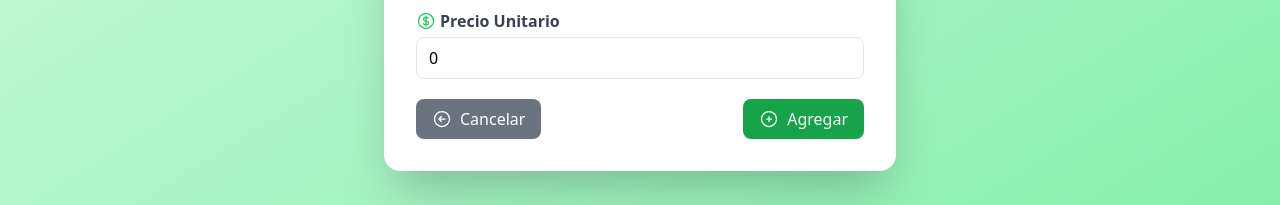
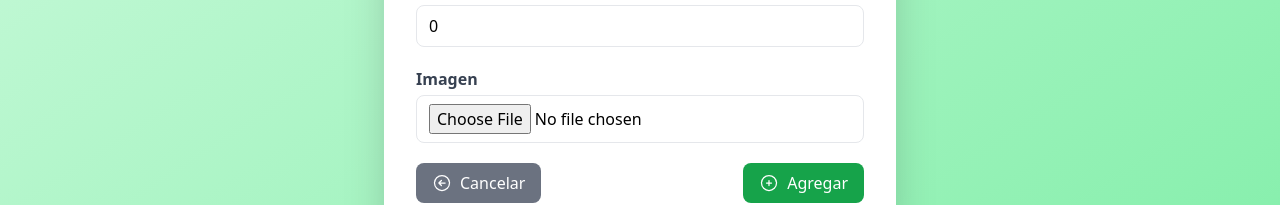
Before and after one commit to DannFox/GestordeInventarios, a React (Create React App) app: page /productos/nuevo in a window 1280 px wide. Shown: the part 581-786 px from the top of the page. Built offline with nearby package versions, Linux system fonts and the light colour scheme; no server answers; sample sign-in values are in the browser's storage.

Commit message:
feat: agregar gestión de imagen en el formulario de nuevo producto

```diff
--- a/src/pages/NuevoProducto.js
+++ b/src/pages/NuevoProducto.js
@@ -20,6 +20,7 @@ const NuevoProducto = () => {
   });
   const [categorias, setCategorias] = useState([]);
   const [error, setError] = useState(null);
+  const [urlImagen, setUrlImagen] = useState(null); // Nuevo estado para la imagen
   const navigate = useNavigate();
 
   useEffect(() => {
@@ -46,18 +47,32 @@ const NuevoProducto = () => {
     setProducto({ ...producto, [name]: value });
   };
 
+  // Nuevo handler para la imagen
+  const handleImageChange = (e) => {
+    setUrlImagen(e.target.files[0]);
+  };
+
   const handleSubmit = async (e) => {
     e.preventDefault();
     const token = localStorage.getItem("token");
 
     try {
+      const formData = new FormData();
+      formData.append("nombre", producto.nombre);
+      formData.append("descripcion", producto.descripcion);
+      formData.append("idCategoria", producto.idCategoria);
+      formData.append("stock", producto.stock);
+      formData.append("precioUnitario", producto.precioUnitario);
+      if (urlImagen) {
+        formData.append("UrlImagen", urlImagen); // Nombre del campo según tu requerimiento
+      }
+
       const responseProducto = await fetch("http://localhost:5074/api/Products", {
         method: "POST",
         headers: {
-          "Content-Type": "application/json",
           Authorization: `Bearer ${token}`,
         },
-        body: JSON.stringify(producto),
+        body: formData,
       });
 
       if (!responseProducto.ok) {
@@ -90,7 +105,7 @@ const NuevoProducto = () => {
             {error}
           </div>
         )}
-        <form onSubmit={handleSubmit} className="space-y-5">
+        <form onSubmit={handleSubmit} className="space-y-5" encType="multipart/form-data">
           <div>
             <label className="block text-gray-700 font-semibold mb-1 flex items-center gap-1">
               <TagIcon className="h-5 w-5 text-green-500" />
@@ -172,6 +187,18 @@ const NuevoProducto = () => {
               required
             />
           </div>
+          <div>
+            <label className="block text-gray-700 font-semibold mb-1 flex items-center gap-1">
+              Imagen
+            </label>
+            <input
+              type="file"
+              name="UrlImagen"
+              accept="image/*"
+              onChange={handleImageChange}
+              className="w-full px-3 py-2 border rounded-lg focus:outline-none focus:ring-2 focus:ring-green-500 transition-all duration-200"
+            />
+          </div>
           <div className="flex justify-between mt-6">
             <button
               type="button"
```
